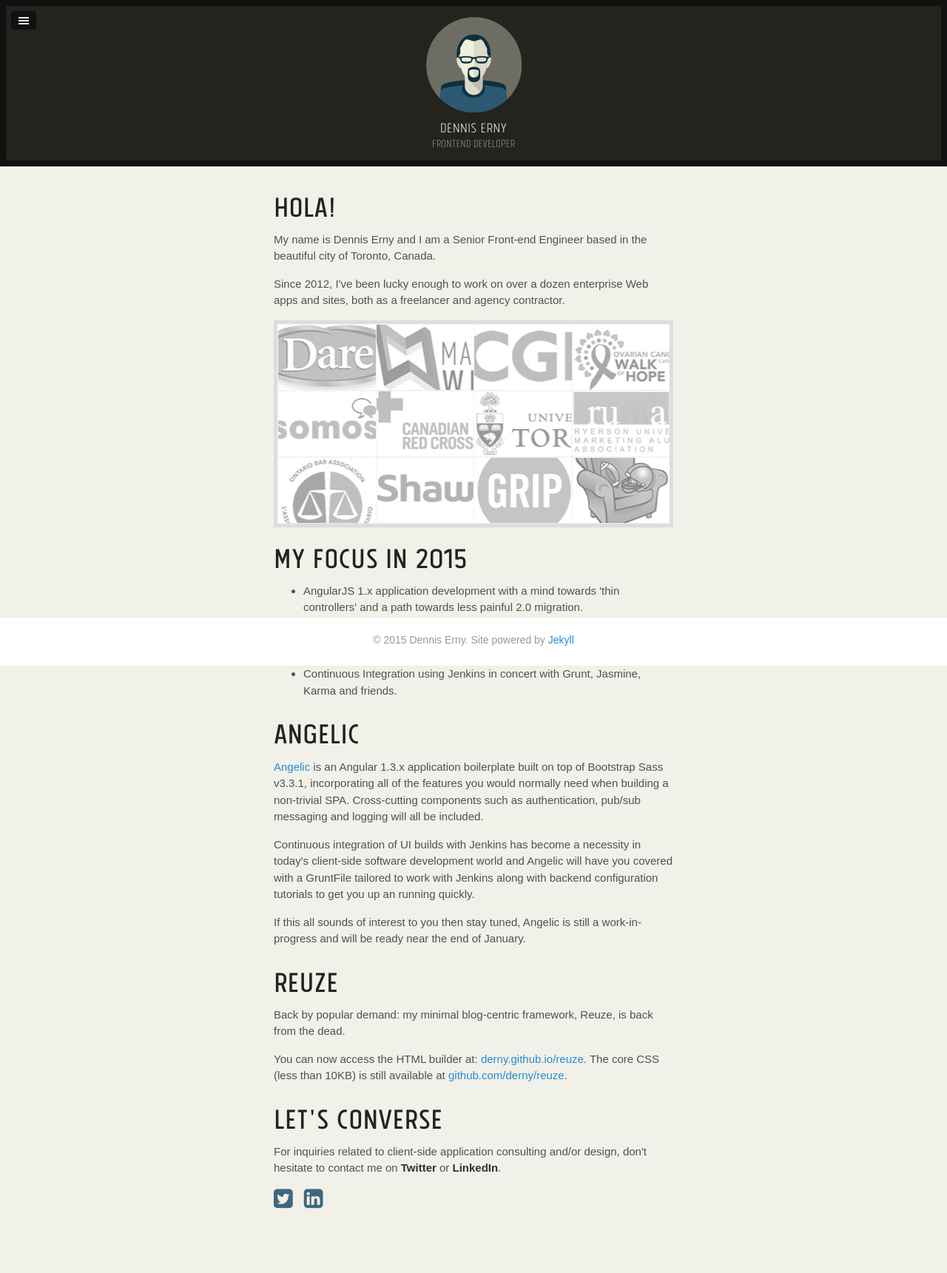
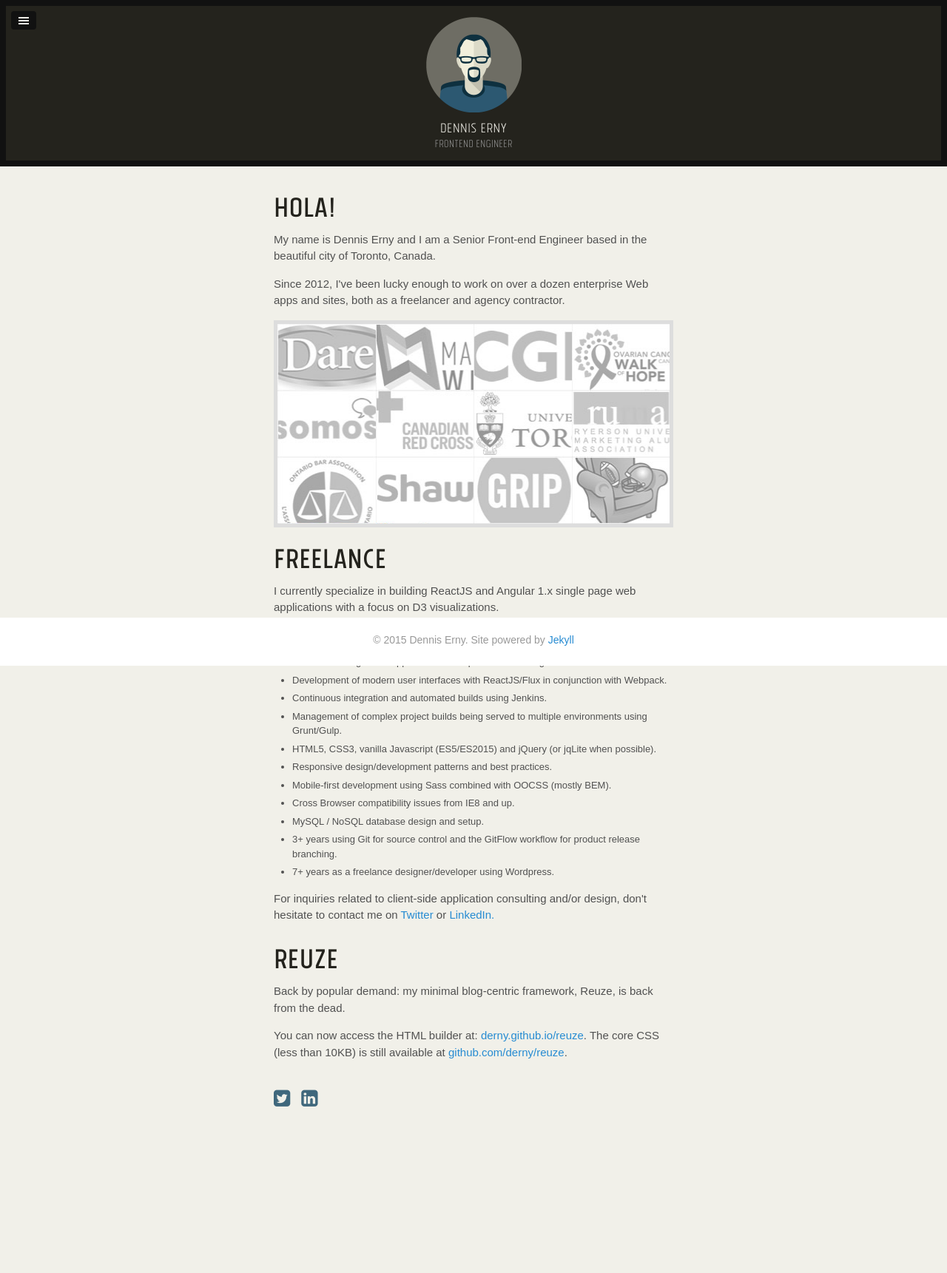
Before and after one commit to derny/derny.github.io, a Jekyll site: the page built from index.html, in a window 1280 px wide. Shown: the whole page at 74% size. Built offline with Jekyll 4.4.1, drawn with Linux system fonts in a browser that asks for light colours; some web fonts are replaced; Markdown is read by kramdown in place of the engine named in the settings; the list of posts is cut into pages by our own code; after the commit the page ends 1587 px from its top, so only the background shows below that.

Commit message:
A refresh!

```diff
--- a/_config.yml
+++ b/_config.yml
@@ -10,8 +10,8 @@
 
 # Setup
 title:               Dennis Erny
-tagline:             'Frontend Developer'
-description:         'Sr. Frontend Engineer <a href="https://twitter.com/sysomos">@sysomos</a>, <a href="http://armchairanalysis.com">NFL Data Analyst</a> and passionate student of UX/UI Design.'
+tagline:             'Frontend Engineer'
+description:         'Senior Frontend Engineer <a href="http://armchairanalysis.com">NFL Data Analyst</a> and passionate student of UX/UI Design.'
 url:                 http://lanyon.getpoole.com
 baseurl:             /
 paginate:            3
--- a/_includes/sidebar.html
+++ b/_includes/sidebar.html
@@ -9,11 +9,11 @@
     </div>
 
     <nav class="sidebar-nav">
-    <a class="sidebar-nav-item{% if page.url == site.baseurl %} active{% endif %}" href="{{ site.baseurl }}">Home</a>
+        <a class="sidebar-nav-item{% if page.url == site.baseurl %} active{% endif %}"
+           href="{{ site.baseurl }}">Home</a>
 
-    <a class="sidebar-nav-item" href="https://github.com/derny/angelic">Angelic: Angular Boilerplate</a>
+        <a class="sidebar-nav-item" href="http://armchairanalysis.com">Armchair Analysis.com</a>
         <a class="sidebar-nav-item" href="http://derny.github.io/reuze">Reuze Project</a>
-    <a class="sidebar-nav-item" href="http://armchairanalysis.com">Armchair Analysis.com</a>
         <a class="sidebar-nav-item" href="{{ site.github.repo }}">GitHub</a>
         <a class="sidebar-nav-item" href="{{ site.author.url }}">Twitter</a>
     </nav>
--- a/index.html
+++ b/index.html
@@ -7,7 +7,8 @@
 
 <p>My name is Dennis Erny and I am a Senior Front-end Engineer based in the beautiful city of Toronto, Canada.</p>
 
-<p>Since 2012, I've been lucky enough to work on over a dozen enterprise Web apps and sites, both as a freelancer and agency contractor.</p>
+<p>Since 2012, I've been lucky enough to work on over a dozen enterprise Web apps and sites, both as a freelancer and
+    agency contractor.</p>
 
 
 <!-- Image Sprite -->
@@ -26,36 +27,40 @@
     <li class="aa"><a href="http://www.armchairanalysis.com" target="_blank">Armchair Analysis</a></li>
 </ul>
 
-<h1>My Focus in 2015</h1>
+<h1>Freelance</h1>
+
+<p>I currently specialize in building ReactJS and Angular 1.x single page web applications with a focus on D3 visualizations.</p>
+
+<p>I am periodically available for freelance work. My full skillset consists of:</p>
 
 <ul>
-  <li>AngularJS 1.x application development with a mind towards 'thin controllers' and a path towards less painful 2.0 migration.</li>
-  <li>Building modular Web components that leverage Angular Directives, Sass and BEM naming conventions.</li>
-  <li>UI Design and vector logo design with Adobe Illustrator CC.</li>
-  <li>Continuous Integration using Jenkins in concert with Grunt, Jasmine, Karma and friends.</li>
+    <li>Data-driven AngularJS application development and testing with Jasmine/Karma.</li>
+    <li>Development of modern user interfaces with ReactJS/Flux in conjunction with Webpack.</li>
+    <li>Continuous integration and automated builds using Jenkins.</li>
+    <li>Management of complex project builds being served to multiple environments using Grunt/Gulp.</li>
+    <li>HTML5, CSS3, vanilla Javascript (ES5/ES2015) and jQuery (or jqLite when possible).</li>
+    <li>Responsive design/development patterns and best practices.</li>
+    <li>Mobile-first development using Sass combined with OOCSS (mostly BEM).</li>
+    <li>Cross Browser compatibility issues from IE8 and up.</li>
+    <li>MySQL / NoSQL database design and setup.</li>
+    <li>3+ years using Git for source control and the GitFlow workflow for product release branching.</li>
+    <li>7+ years as a freelance designer/developer using Wordpress.</li>
 </ul>
 
-<h1>Angelic</h1>
-
-<p><a href="https://github.com/derny/angelic">Angelic</a> is an Angular 1.3.x application boilerplate built on top of Bootstrap Sass v3.3.1, incorporating all of the features you would normally need when building a non-trivial SPA. Cross-cutting components such as authentication, pub/sub messaging and logging will all be included.</p>
-
-<p>Continuous integration of UI builds with Jenkins has become a necessity in today's client-side software development world and Angelic will have you covered with a GruntFile tailored to work with Jenkins along with backend configuration tutorials to get you up an running quickly.</p>
-
-<p>If this all sounds of interest to you then stay tuned, Angelic is still a work-in-progress and will be ready near the end of January.</p>
-
+<p>For inquiries related to client-side application consulting and/or design, don't hesitate to contact me on <a href="https://twitter.com/denniserny">Twitter</a>
+    or <a href="https://ca.linkedin.com/pub/dennis-erny/30/277/263">LinkedIn.</a></p>
 
 <h1>Reuze</h1>
 
 <p>Back by popular demand: my minimal blog-centric framework, Reuze, is back from the dead.</p>
 
-<p>You can now access the HTML builder at: <a href="http://derny.github.io/reuze">derny.github.io/reuze</a>. The core CSS (less than 10KB) is still available at <a
+<p>You can now access the HTML builder at: <a href="http://derny.github.io/reuze">derny.github.io/reuze</a>. The core
+    CSS (less than 10KB) is still available at <a
             href="https://github.com/derny/reuze">github.com/derny/reuze</a>.
 
-<h1>Let's Converse</h1>
-
-<p>For inquiries related to client-side application consulting and/or design, don't hesitate to contact me on <strong>Twitter</strong> or <strong>LinkedIn</strong>.</p>
-
+<br/><br/>
 <ul class="links-social-media">
     <li><a href="https://twitter.com/denniserny"><i class="fa fa-twitter-square fa-2x"></i></a></li>
-  <li><a href="https://ca.linkedin.com/pub/dennis-erny/30/277/263"><i class="fa fa-linkedin-square fa-2x"></i></a></li>
+    <li><a href="https://ca.linkedin.com/pub/dennis-erny/30/277/263"><i class="fa fa-linkedin-square fa-2x"></i></a>
+    </li>
 </ul>
--- a/public/css/lanyon.css
+++ b/public/css/lanyon.css
@@ -144,7 +144,6 @@
 	src: url('../fonts/2CF20D_2_0.eot?#iefix') format('embedded-opentype'), url('../fonts/2CF20D_2_0.woff2') format('woff2'), url('../fonts/2CF20D_2_0.woff') format('woff'), url('../fonts/2CF20D_2_0.ttf') format('truetype');
 }
 
-
 ul.logo-grid {
 	padding: 0;
 	margin: 0;
@@ -160,6 +159,15 @@
 	margin: 0;
 	padding: 0;
 	background: url('../img/logo-grid.jpg') no-repeat;
+}
+
+ul {
+	padding-left: 25px;
+}
+
+ul li {
+	font-size: 13px;
+	margin-bottom: 5px;
 }
 
 @media (max-width: 38em) {
@@ -338,7 +346,6 @@
 .btn:hover {
 	background: #687925;
 }
-
 
 /*
  * Masthead
```
Lines whose indentation alone changed are shown as unchanged.
